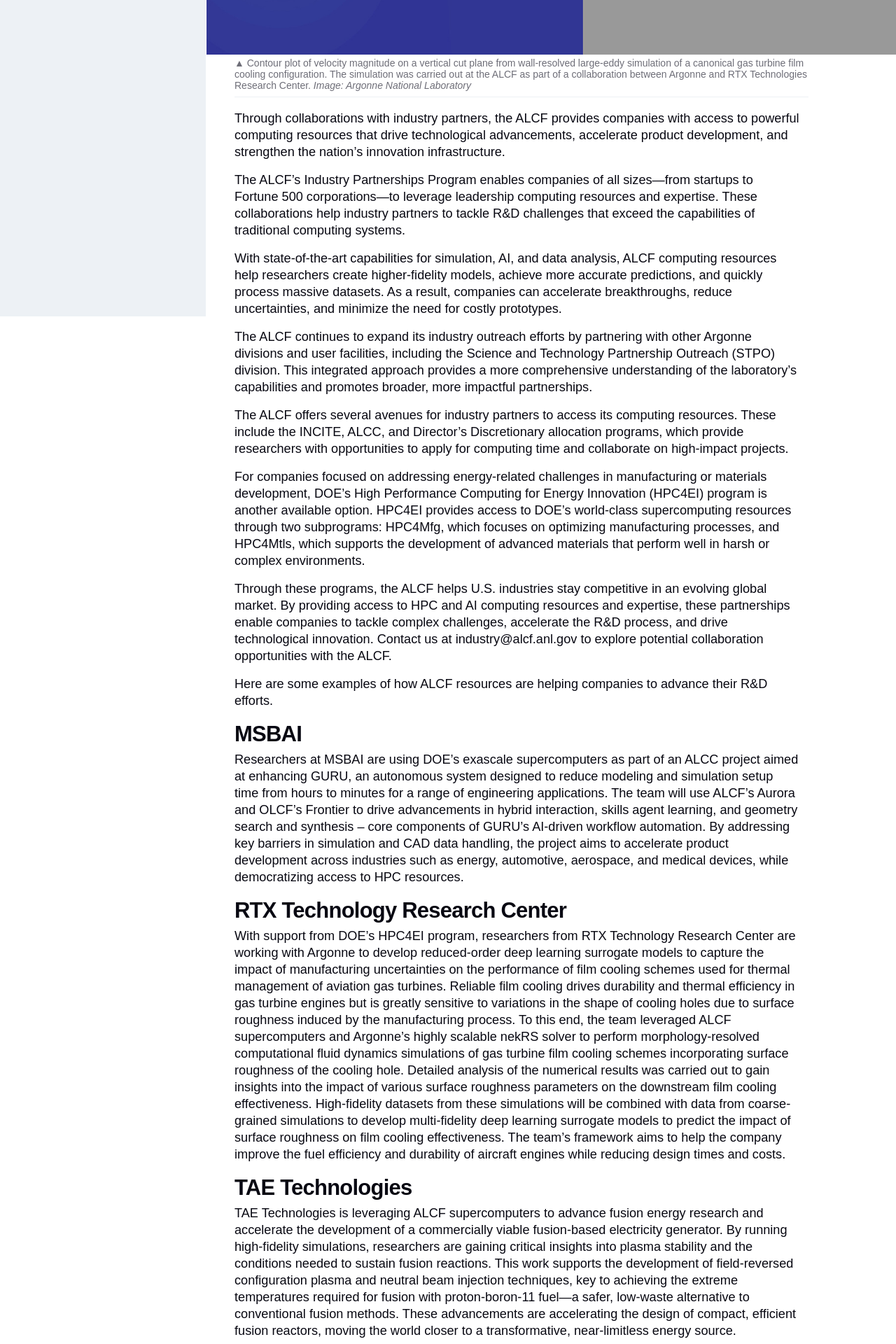
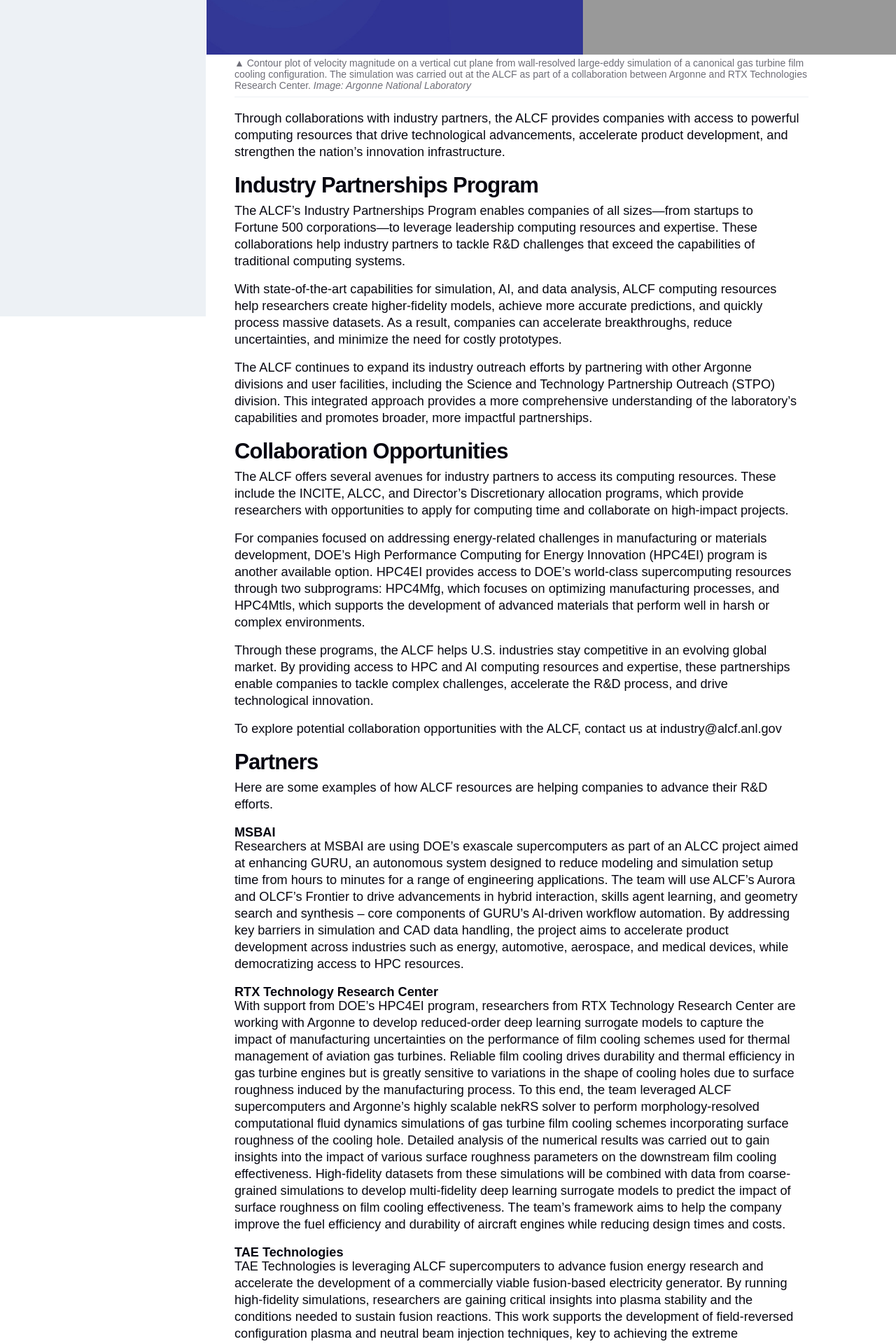
Before and after one commit to argonne-lcf/AR2024, a Jekyll site: the page built from 03_community/industry.md, in a window 1280 px wide. Shown: the part 892-2812 px from the top of the page at 70% size. Built offline with Jekyll 4.4.1, drawn with Linux system fonts in a browser that asks for light colours; some web fonts are replaced.

Commit message:
Add headers to industry.md

```diff
--- a/03_community/industry.md
+++ b/03_community/industry.md
@@ -15,27 +15,32 @@ permalink: community-and-outreach/industry
 
 Through collaborations with industry partners, the ALCF provides companies with access to powerful computing resources that drive technological advancements, accelerate product development, and strengthen the nation’s innovation infrastructure.
 
+## Industry Partnerships Program
 The ALCF’s Industry Partnerships Program enables companies of all sizes—from startups to Fortune 500 corporations—to leverage leadership computing resources and expertise. These collaborations help industry partners to tackle R&D challenges that exceed the capabilities of traditional computing systems.
 
 With state-of-the-art capabilities for simulation, AI, and data analysis, ALCF computing resources help researchers create higher-fidelity models, achieve more accurate predictions, and quickly process massive datasets. As a result, companies can accelerate breakthroughs, reduce uncertainties, and minimize the need for costly prototypes.
 
 The ALCF continues to expand its industry outreach efforts by partnering with other Argonne divisions and user facilities, including the Science and Technology Partnership Outreach (STPO) division. This integrated approach provides a more comprehensive understanding of the laboratory’s capabilities and promotes broader, more impactful partnerships.
 
+## Collaboration Opportunities
 The ALCF offers several avenues for industry partners to access its computing resources. These include the INCITE, ALCC, and Director’s Discretionary allocation programs, which provide researchers with opportunities to apply for computing time and collaborate on high-impact projects.
 
 For companies focused on addressing energy-related challenges in manufacturing or materials development, DOE’s High Performance Computing for Energy Innovation (HPC4EI) program is another available option. HPC4EI provides access to DOE’s world-class supercomputing resources through two subprograms: HPC4Mfg, which focuses on optimizing manufacturing processes, and HPC4Mtls, which supports the development of advanced materials that perform well in harsh or complex environments.
 
-Through these programs, the ALCF helps U.S. industries stay competitive in an evolving global market. By providing access to HPC and AI computing resources and expertise, these partnerships enable companies to tackle complex challenges, accelerate the R&D process, and drive technological innovation. Contact us at industry@alcf.anl.gov to explore potential collaboration opportunities with the ALCF.
+Through these programs, the ALCF helps U.S. industries stay competitive in an evolving global market. By providing access to HPC and AI computing resources and expertise, these partnerships enable companies to tackle complex challenges, accelerate the R&D process, and drive technological innovation.
 
+To explore potential collaboration opportunities with the ALCF, contact us at industry@alcf.anl.gov
+
+## Partners
 Here are some examples of how ALCF resources are helping companies to advance their R&D efforts.
 
 
-## MSBAI
+### MSBAI
 Researchers at MSBAI are using DOE’s exascale supercomputers as part of an ALCC project aimed at enhancing GURU, an autonomous system designed to reduce modeling and simulation setup time from hours to minutes for a range of engineering applications. The team will use ALCF’s Aurora and OLCF’s Frontier to drive advancements in hybrid interaction, skills agent learning, and geometry search and synthesis – core components of GURU’s AI-driven workflow automation. By addressing key barriers in simulation and CAD data handling, the project aims to accelerate product development across industries such as energy, automotive, aerospace, and medical devices, while democratizing access to HPC resources.
 
 
-## RTX Technology Research Center
+### RTX Technology Research Center
 With support from DOE’s HPC4EI program, researchers from RTX Technology Research Center are working with Argonne to develop reduced-order deep learning surrogate models to capture the impact of manufacturing uncertainties on the performance of film cooling schemes used for thermal management of aviation gas turbines. Reliable film cooling drives durability and thermal efficiency in gas turbine engines but is greatly sensitive to variations in the shape of cooling holes due to surface roughness induced by the manufacturing process. To this end, the team leveraged ALCF supercomputers and Argonne’s highly scalable nekRS solver to perform morphology-resolved computational fluid dynamics simulations of gas turbine film cooling schemes incorporating surface roughness of the cooling hole. Detailed analysis of the numerical results was carried out to gain insights into the impact of various surface roughness parameters on the downstream film cooling effectiveness. High-fidelity datasets from these simulations will be combined with data from coarse-grained simulations to develop multi-fidelity deep learning surrogate models to predict the impact of surface roughness on film cooling effectiveness. The team’s framework aims to help the company improve the fuel efficiency and durability of aircraft engines while reducing design times and costs.
 
-## TAE Technologies
+### TAE Technologies
 TAE Technologies is leveraging ALCF supercomputers to advance fusion energy research and accelerate the development of a commercially viable fusion-based electricity generator. By running high-fidelity simulations, researchers are gaining critical insights into plasma stability and the conditions needed to sustain fusion reactions. This work supports the development of field-reversed configuration plasma and neutral beam injection techniques, key to achieving the extreme temperatures required for fusion with proton-boron-11 fuel—a safer, low-waste alternative to conventional fusion methods. These advancements are accelerating the design of compact, efficient fusion reactors, moving the world closer to a transformative, near-limitless energy source.
```
